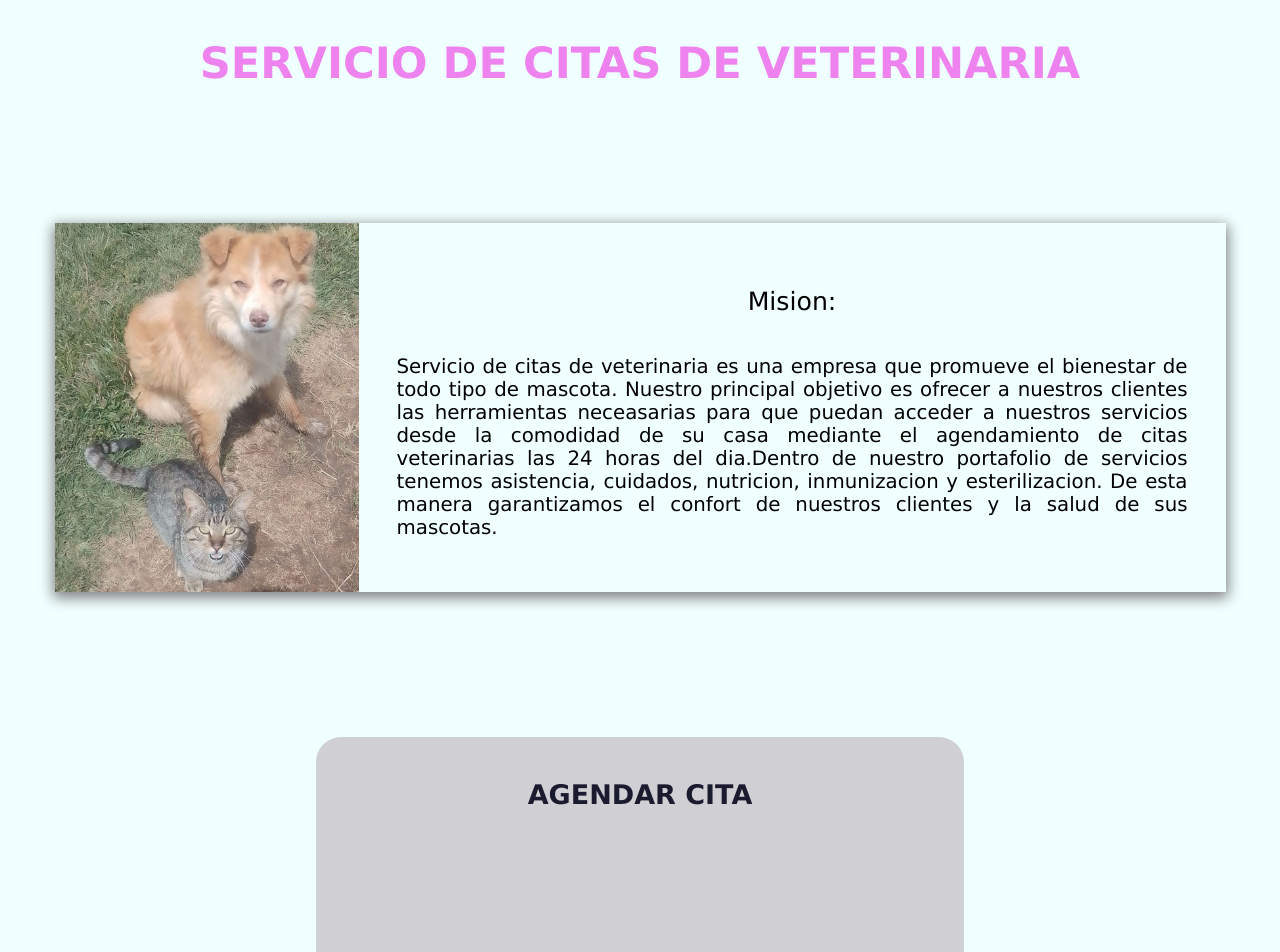
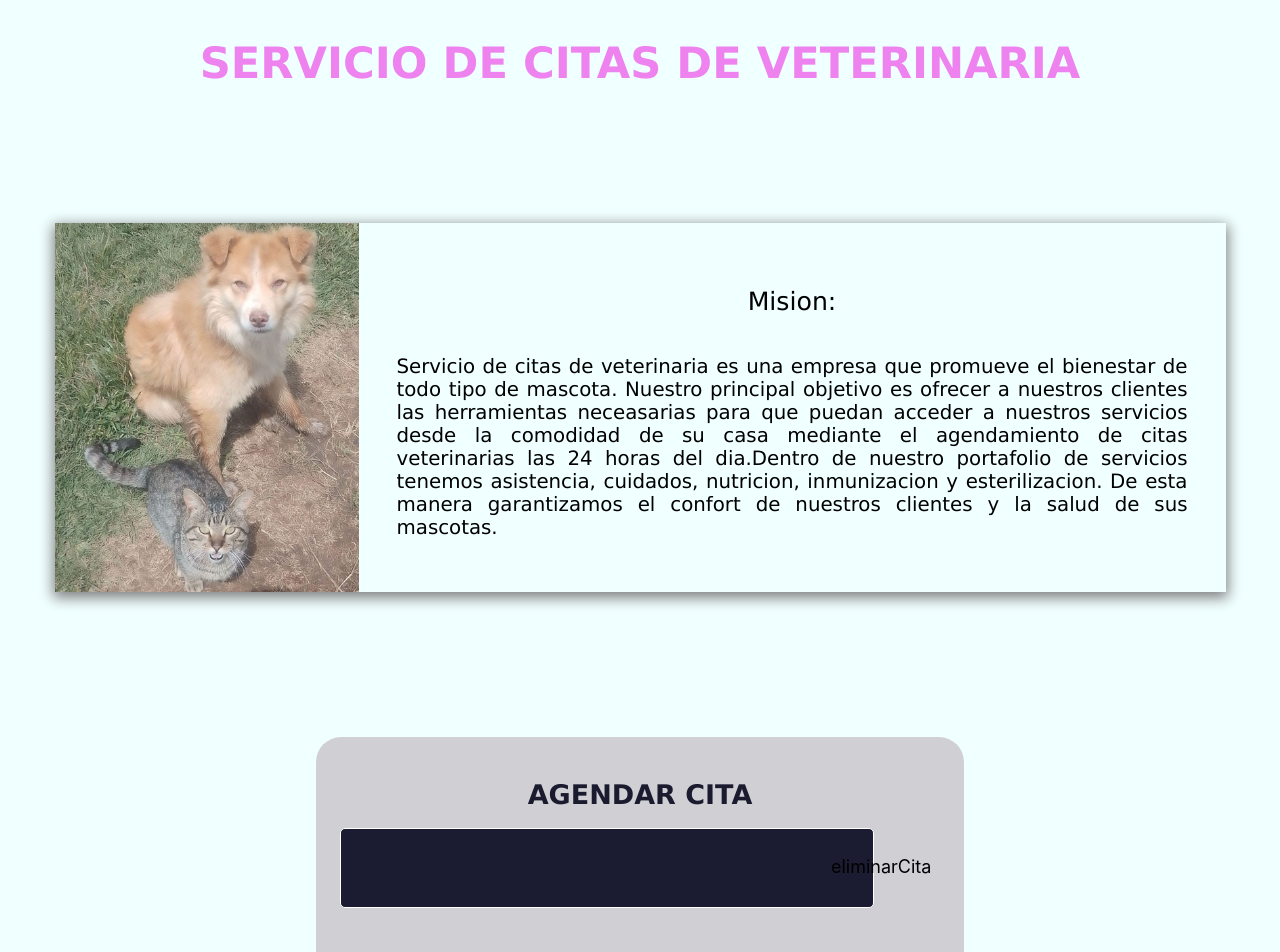
Before and after one commit to victorEmerio5/proyecto-final-g12, a React (Create React App) app: page / in a window 1280 px wide. Shown: the top 952 px of the page. Built offline with nearby package versions, Linux system fonts and the light colour scheme; the HTML template or start-up script is replaced by a standard one.

Commit message:
renderizando Cita.jsx

```diff
--- a/src/App.js
+++ b/src/App.js
@@ -1,6 +1,7 @@
 import React from 'react';
 import './App.css';
 import Intro from './componentes/Intro.jsx';
+import Cita from './componentes/Cita.jsx';
 
 //componente principal del programa
 
@@ -16,6 +17,7 @@ function App() {
      </div>
      <div className='cont-cita'>
       <h2>AGENDAR CITA</h2>
+      <Cita />
      </div>
     </div>
   );
--- a/src/componentes/Cita.jsx
+++ b/src/componentes/Cita.jsx
@@ -1,4 +1,5 @@
 import React from "react";
+import '../hojas-estilos/Cita.css';
 
 //componente Cita
 
--- a/src/hojas-estilos/Cita.css
+++ b/src/hojas-estilos/Cita.css
@@ -21,3 +21,9 @@
   align-items: center;
   overflow-wrap: anywhere;
 }
+
+.cita-icono {
+  width: 24px;
+  height: 24px;
+  margin: 4px;
+}
```
